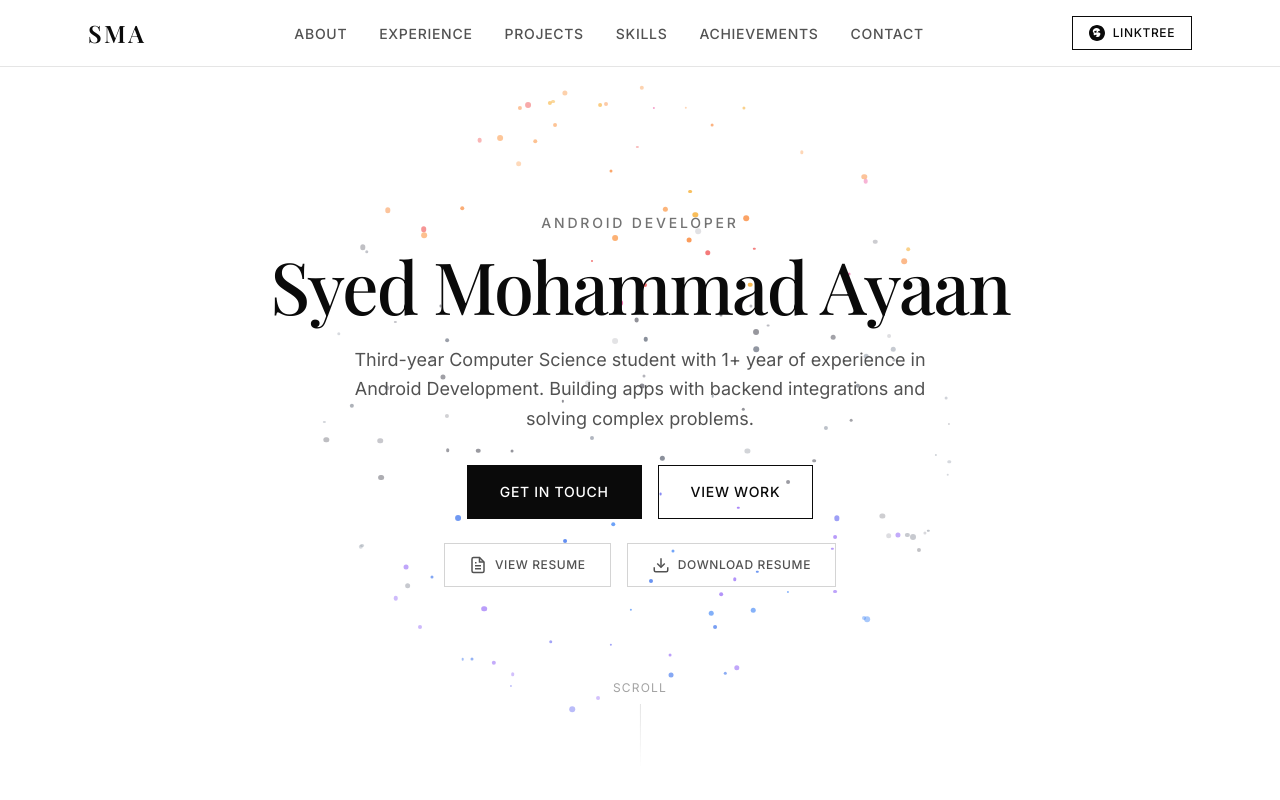
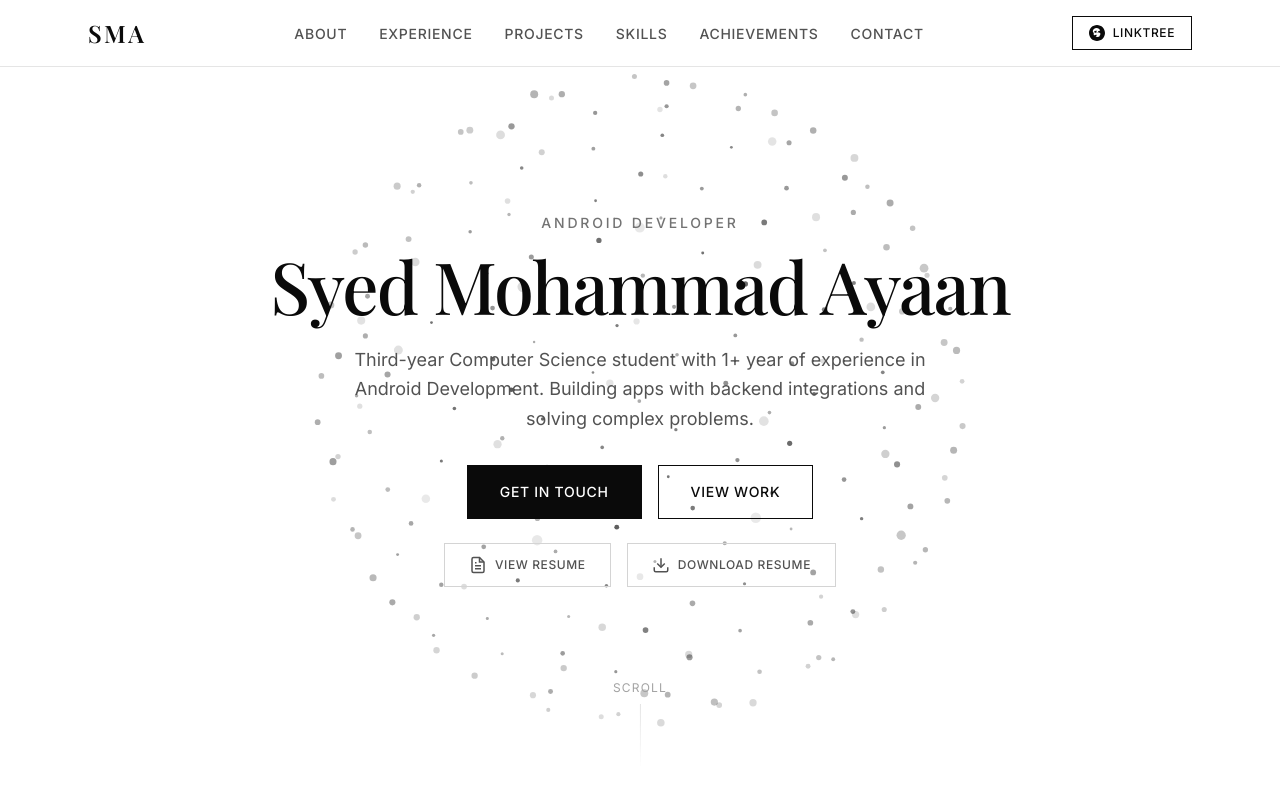
Before and after one commit to ayaxan7/portfolio, a Next.js app: page / in a window 1280 px wide. Shown: the top 800 px of the page. Built offline with nearby package versions, Linux system fonts and the light colour scheme; a web font is replaced by a local one.

Commit message:
feat: smoother canvas-based globe with black/white aesthetic
- Switch to Canvas API for 60fps smooth animation
- Black dots only for minimal aesthetic
- Smoother spring physics (higher damping, lower stiffness)
- Depth-based opacity and size scaling
- Retina display support

```diff
--- a/src/components/HeroBackground.tsx
+++ b/src/components/HeroBackground.tsx
@@ -1,93 +1,75 @@
 'use client';
 
-import { useEffect, useRef, useState } from 'react';
-import { motion, useMotionValue, useSpring } from 'framer-motion';
+import { useEffect, useRef, useState, useCallback } from 'react';
+import { useMotionValue, useSpring } from 'framer-motion';
 
 interface Particle {
   id: number;
-  // Spherical coordinates
-  theta: number; // horizontal angle (0 to 2π)
-  phi: number; // vertical angle (0 to π)
+  theta: number;
+  phi: number;
   size: number;
-  color: string;
-  speed: number; // rotation speed multiplier
+  opacity: number;
+  speed: number;
 }
 
-// Color based on position on sphere (top = blue, bottom = warm)
-const getColorForPhi = (phi: number): string => {
-  const colors = {
-    top: ['#3B82F6', '#6366F1', '#8B5CF6', '#2563EB'], // Blues/purples
-    middle: ['#6B7280', '#9CA3AF', '#71717A', '#A1A1AA'], // Grays
-    bottom: ['#EF4444', '#F97316', '#F59E0B', '#EC4899', '#FB923C'], // Warm colors
-  };
-
-  const normalizedPhi = phi / Math.PI; // 0 to 1
-
-  if (normalizedPhi < 0.35) {
-    return colors.top[Math.floor(Math.random() * colors.top.length)];
-  } else if (normalizedPhi < 0.65) {
-    return colors.middle[Math.floor(Math.random() * colors.middle.length)];
-  } else {
-    return colors.bottom[Math.floor(Math.random() * colors.bottom.length)];
-  }
-};
-
-const PARTICLE_COUNT = 150;
-const GLOBE_RADIUS = 280; // pixels - radius of the particle globe
-const GAP_RADIUS = 40; // pixels - empty space around cursor (about 1cm)
+const PARTICLE_COUNT = 200;
+const GLOBE_RADIUS = 300;
 
 export default function HeroBackground() {
   const containerRef = useRef<HTMLDivElement>(null);
-  const [particles, setParticles] = useState<Particle[]>([]);
-  const [dimensions, setDimensions] = useState({ width: 0, height: 0 });
+  const canvasRef = useRef<HTMLCanvasElement>(null);
+  const particlesRef = useRef<Particle[]>([]);
   const animationRef = useRef<number>(0);
-  const timeRef = useRef<number>(0);
 
-  // Cursor position
   const mouseX = useMotionValue(0);
   const mouseY = useMotionValue(0);
 
-  // Smooth cursor following
-  const smoothMouseX = useSpring(mouseX, { damping: 25, stiffness: 150 });
-  const smoothMouseY = useSpring(mouseY, { damping: 25, stiffness: 150 });
+  // Very smooth spring for cursor following
+  const smoothMouseX = useSpring(mouseX, { damping: 50, stiffness: 100, mass: 1 });
+  const smoothMouseY = useSpring(mouseY, { damping: 50, stiffness: 100, mass: 1 });
 
-  // Generate particles on sphere
+  // Generate particles
   useEffect(() => {
-    const generated: Particle[] = [];
+    const particles: Particle[] = [];
 
     for (let i = 0; i < PARTICLE_COUNT; i++) {
-      // Distribute points on sphere using fibonacci spiral
       const phi = Math.acos(1 - 2 * (i + 0.5) / PARTICLE_COUNT);
       const theta = Math.PI * (1 + Math.sqrt(5)) * i;
 
-      generated.push({
+      particles.push({
         id: i,
         theta,
         phi,
-        size: Math.random() * 4 + 2,
-        color: getColorForPhi(phi),
-        speed: 0.3 + Math.random() * 0.4,
+        size: 1.5 + Math.random() * 2,
+        opacity: 0.3 + Math.random() * 0.4,
+        speed: 0.15 + Math.random() * 0.1,
       });
     }
 
-    setParticles(generated);
+    particlesRef.current = particles;
   }, []);
 
-  // Track dimensions
+  // Initialize canvas and cursor
   useEffect(() => {
-    const updateDimensions = () => {
-      if (containerRef.current) {
-        const { width, height } = containerRef.current.getBoundingClientRect();
-        setDimensions({ width, height });
-        // Initialize cursor to center
-        mouseX.set(width / 2);
-        mouseY.set(height / 2);
-      }
+    const canvas = canvasRef.current;
+    const container = containerRef.current;
+    if (!canvas || !container) return;
+
+    const updateSize = () => {
+      const { width, height } = container.getBoundingClientRect();
+      canvas.width = width * window.devicePixelRatio;
+      canvas.height = height * window.devicePixelRatio;
+      canvas.style.width = `${width}px`;
+      canvas.style.height = `${height}px`;
+
+      // Initialize cursor to center
+      mouseX.set(width / 2);
+      mouseY.set(height / 2);
     };
 
-    updateDimensions();
-    window.addEventListener('resize', updateDimensions);
-    return () => window.removeEventListener('resize', updateDimensions);
+    updateSize();
+    window.addEventListener('resize', updateSize);
+    return () => window.removeEventListener('resize', updateSize);
   }, [mouseX, mouseY]);
 
   // Track mouse
@@ -103,97 +85,81 @@ export default function HeroBackground() {
     return () => window.removeEventListener('mousemove', handleMouseMove);
   }, [mouseX, mouseY]);
 
+  // Animation loop using Canvas for smoothness
+  useEffect(() => {
+    const canvas = canvasRef.current;
+    if (!canvas) return;
+
+    const ctx = canvas.getContext('2d');
+    if (!ctx) return;
+
+    let startTime = Date.now();
+
+    const animate = () => {
+      const time = (Date.now() - startTime) * 0.0003;
+      const cursorX = smoothMouseX.get() * window.devicePixelRatio;
+      const cursorY = smoothMouseY.get() * window.devicePixelRatio;
+      const radius = GLOBE_RADIUS * window.devicePixelRatio;
+
+      // Clear canvas
+      ctx.clearRect(0, 0, canvas.width, canvas.height);
+
+      // Sort particles by z-depth for proper layering
+      const sortedParticles = [...particlesRef.current].map(particle => {
+        const theta = particle.theta + time * particle.speed;
+        const z3d = radius * Math.sin(particle.phi) * Math.sin(theta);
+        return { ...particle, currentTheta: theta, z3d };
+      }).sort((a, b) => a.z3d - b.z3d);
+
+      // Draw particles
+      sortedParticles.forEach(particle => {
+        const theta = particle.currentTheta;
+        const phi = particle.phi;
+
+        // Spherical to cartesian
+        const x3d = radius * Math.sin(phi) * Math.cos(theta);
+        const y3d = radius * Math.cos(phi);
+        const z3d = particle.z3d;
+
+        // Perspective projection
+        const perspective = 800 * window.devicePixelRatio;
+        const scale = perspective / (perspective + z3d);
+
+        const x2d = cursorX + x3d * scale;
+        const y2d = cursorY + y3d * scale;
+
+        // Depth-based opacity (particles in back are dimmer)
+        const depthFactor = (z3d + radius) / (2 * radius);
+        const opacity = particle.opacity * (0.2 + depthFactor * 0.8);
+
+        // Size also affected by depth
+        const size = particle.size * scale * window.devicePixelRatio;
+
+        // Draw dot
+        ctx.beginPath();
+        ctx.arc(x2d, y2d, size, 0, Math.PI * 2);
+        ctx.fillStyle = `rgba(0, 0, 0, ${opacity})`;
+        ctx.fill();
+      });
+
+      animationRef.current = requestAnimationFrame(animate);
+    };
+
+    animate();
+
+    return () => cancelAnimationFrame(animationRef.current);
+  }, [smoothMouseX, smoothMouseY]);
+
   return (
     <div
       ref={containerRef}
       className="absolute inset-0 overflow-hidden pointer-events-none z-0"
       aria-hidden="true"
     >
-      {particles.map((particle) => (
-        <GlobeParticle
-          key={particle.id}
-          particle={particle}
-          smoothMouseX={smoothMouseX}
-          smoothMouseY={smoothMouseY}
-        />
-      ))}
+      <canvas
+        ref={canvasRef}
+        className="absolute inset-0 w-full h-full"
+      />
     </div>
   );
 }
-
-function GlobeParticle({
-  particle,
-  smoothMouseX,
-  smoothMouseY,
-}: {
-  particle: Particle;
-  smoothMouseX: ReturnType<typeof useSpring>;
-  smoothMouseY: ReturnType<typeof useSpring>;
-}) {
-  const [position, setPosition] = useState({ x: 0, y: 0 });
-  const timeOffset = useRef(Math.random() * Math.PI * 2);
-
-  useEffect(() => {
-    let animationId: number;
-
-    const animate = () => {
-      const time = Date.now() * 0.0005;
-      const cursorX = smoothMouseX.get();
-      const cursorY = smoothMouseY.get();
-
-      // Slowly rotate the sphere
-      const theta = particle.theta + time * particle.speed;
-      const phi = particle.phi;
-
-      // Convert spherical to cartesian (3D)
-      const x3d = GLOBE_RADIUS * Math.sin(phi) * Math.cos(theta);
-      const y3d = GLOBE_RADIUS * Math.cos(phi);
-      const z3d = GLOBE_RADIUS * Math.sin(phi) * Math.sin(theta);
-
-      // Simple perspective projection
-      const perspective = 600;
-      const scale = perspective / (perspective + z3d);
-
-      // Project to 2D and offset by cursor position
-      const x2d = cursorX + x3d * scale;
-      const y2d = cursorY + y3d * scale;
-
-      setPosition({ x: x2d, y: y2d });
-
-      animationId = requestAnimationFrame(animate);
-    };
-
-    animate();
-
-    return () => cancelAnimationFrame(animationId);
-  }, [particle, smoothMouseX, smoothMouseY]);
-
-  // Calculate opacity based on z-depth (particles behind are dimmer)
-  const time = Date.now() * 0.0005;
-  const theta = particle.theta + time * particle.speed;
-  const z3d = GLOBE_RADIUS * Math.sin(particle.phi) * Math.sin(theta);
-  const depthOpacity = 0.3 + ((z3d + GLOBE_RADIUS) / (2 * GLOBE_RADIUS)) * 0.5;
-
-  return (
-    <motion.div
-      className="absolute"
-      style={{
-        left: position.x,
-        top: position.y,
-        transform: 'translate(-50%, -50%)',
-      }}
-      initial={{ opacity: 0 }}
-      animate={{ opacity: depthOpacity }}
-      transition={{ duration: 0.3 }}
-    >
-      <div
-        className="rounded-full"
-        style={{
-          width: particle.size,
-          height: particle.size,
-          backgroundColor: particle.color,
-        }}
-      />
-    </motion.div>
-  );
-}
```
